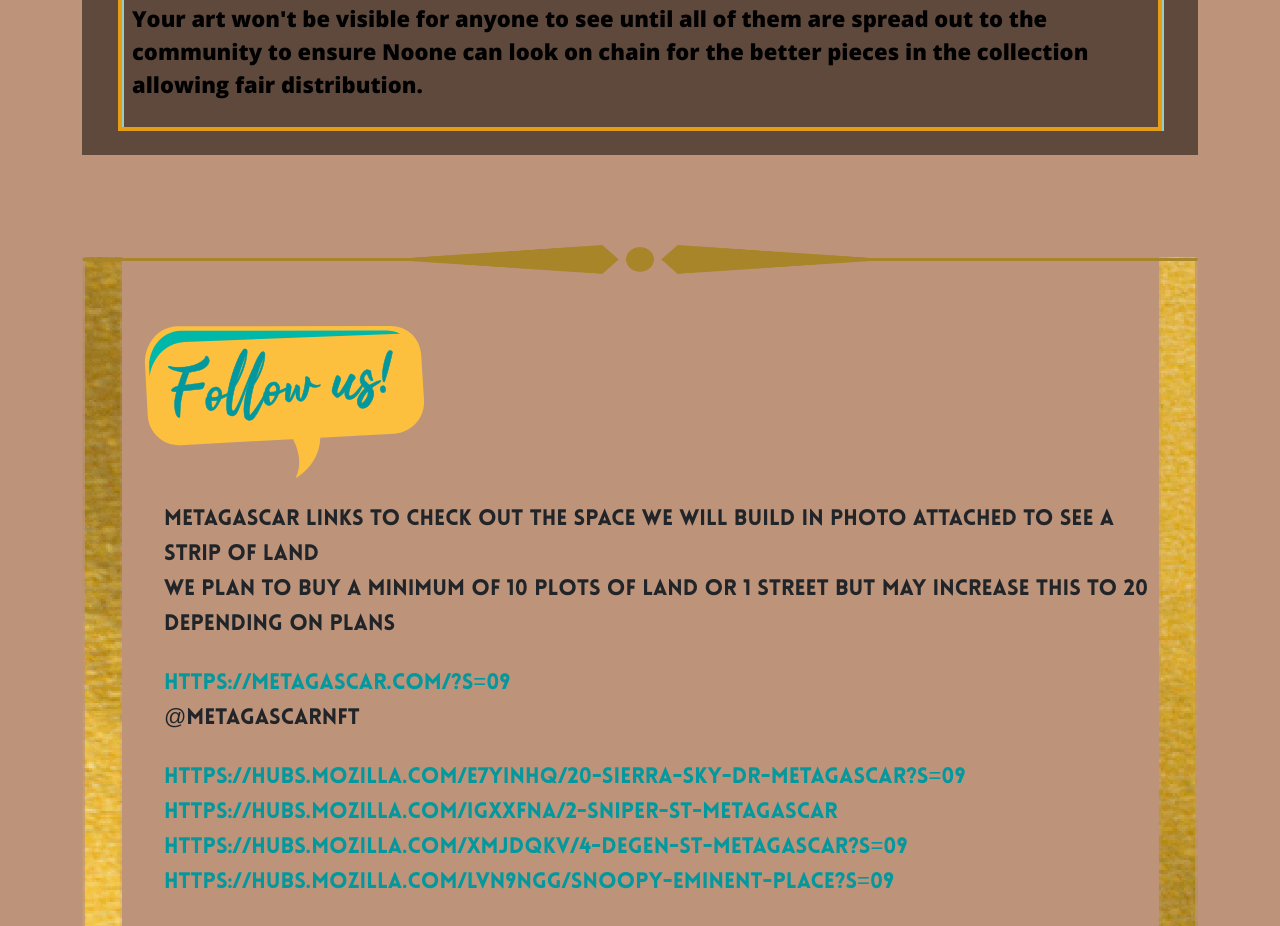
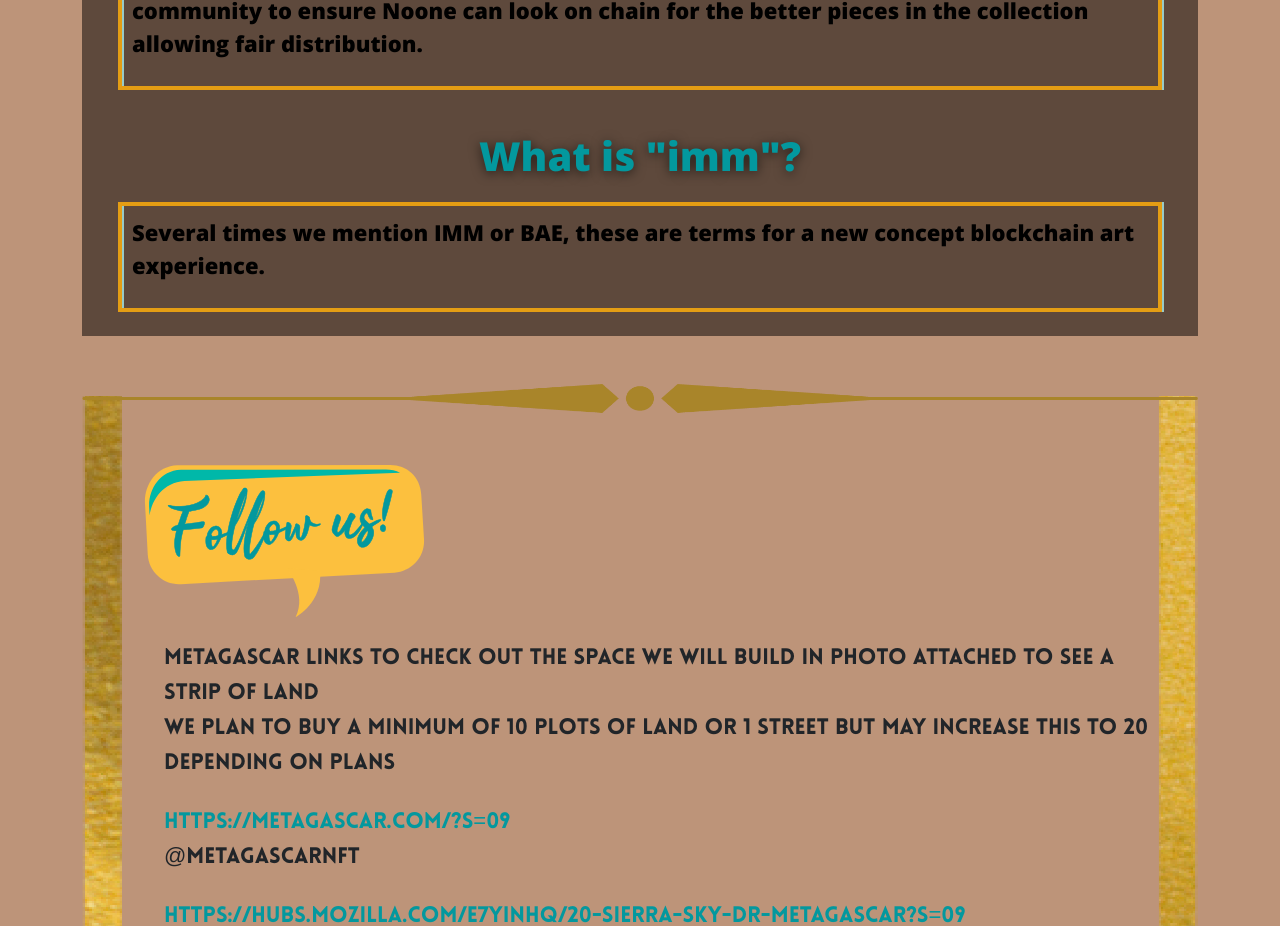
Before and after one commit to nhanlnt-96/fallen-flower-landing, a React (Create React App) app: page / in a window 1280 px wide. Shown: the part 7220-8146 px from the top of the page. Built offline with nearby package versions, Linux system fonts and the light colour scheme; the HTML template or start-up script is replaced by a standard one; a web font is replaced by a local one.

Commit message:
[master]: Add new FAQ item

```diff
--- a/src/configs/faqData.js
+++ b/src/configs/faqData.js
@@ -7,5 +7,9 @@
     question: "Prereveal",
     answer: "Your art won't be visible for anyone to see until all of them are spread out to the community to ensure" +
       " Noone can look on chain for the better pieces in the collection allowing fair distribution."
-  }
+  },
+  {
+    question: `What is "imm"?`,
+    answer: "Several times we mention IMM or BAE, these are terms for a new concept blockchain art experience."
+  },
 ]
```
